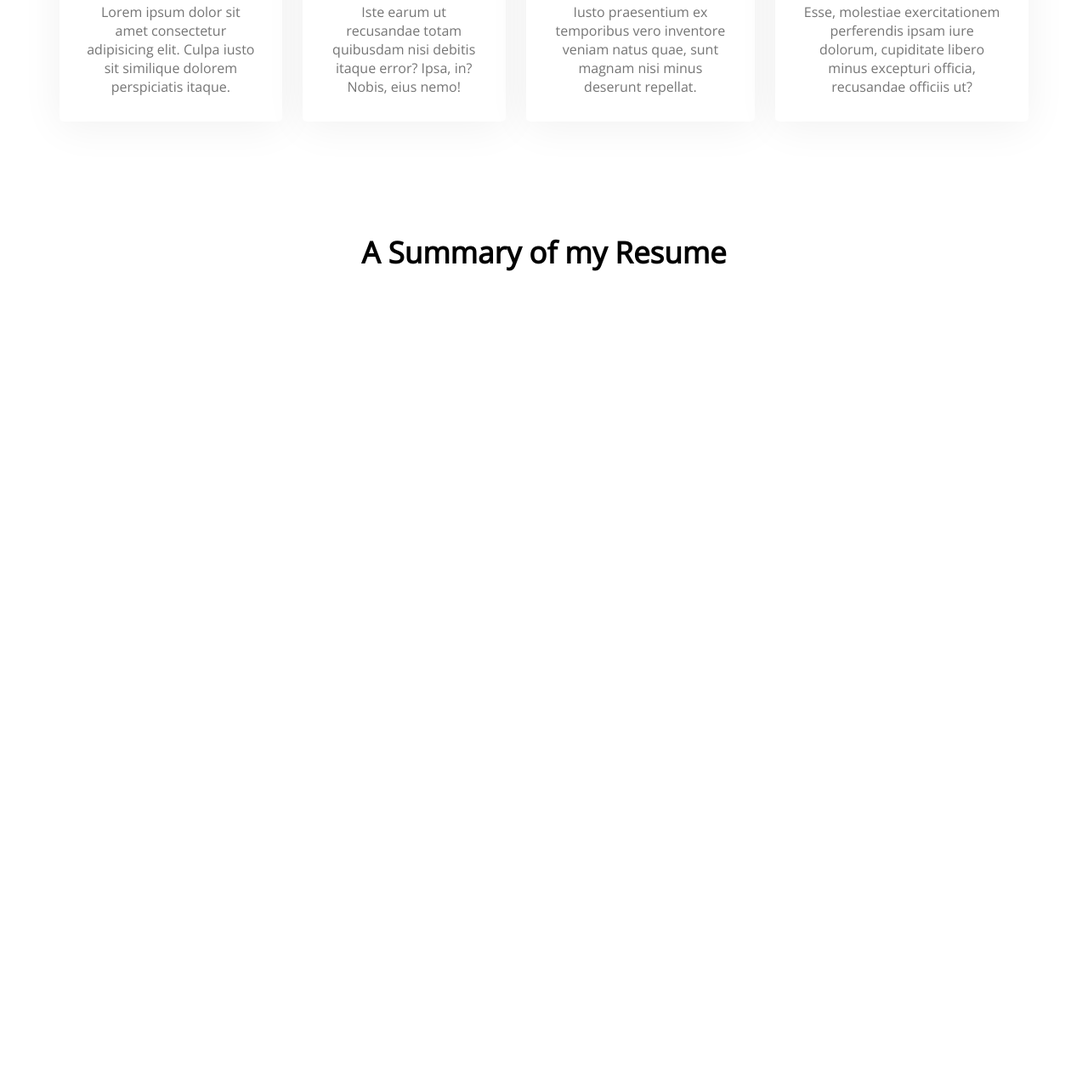
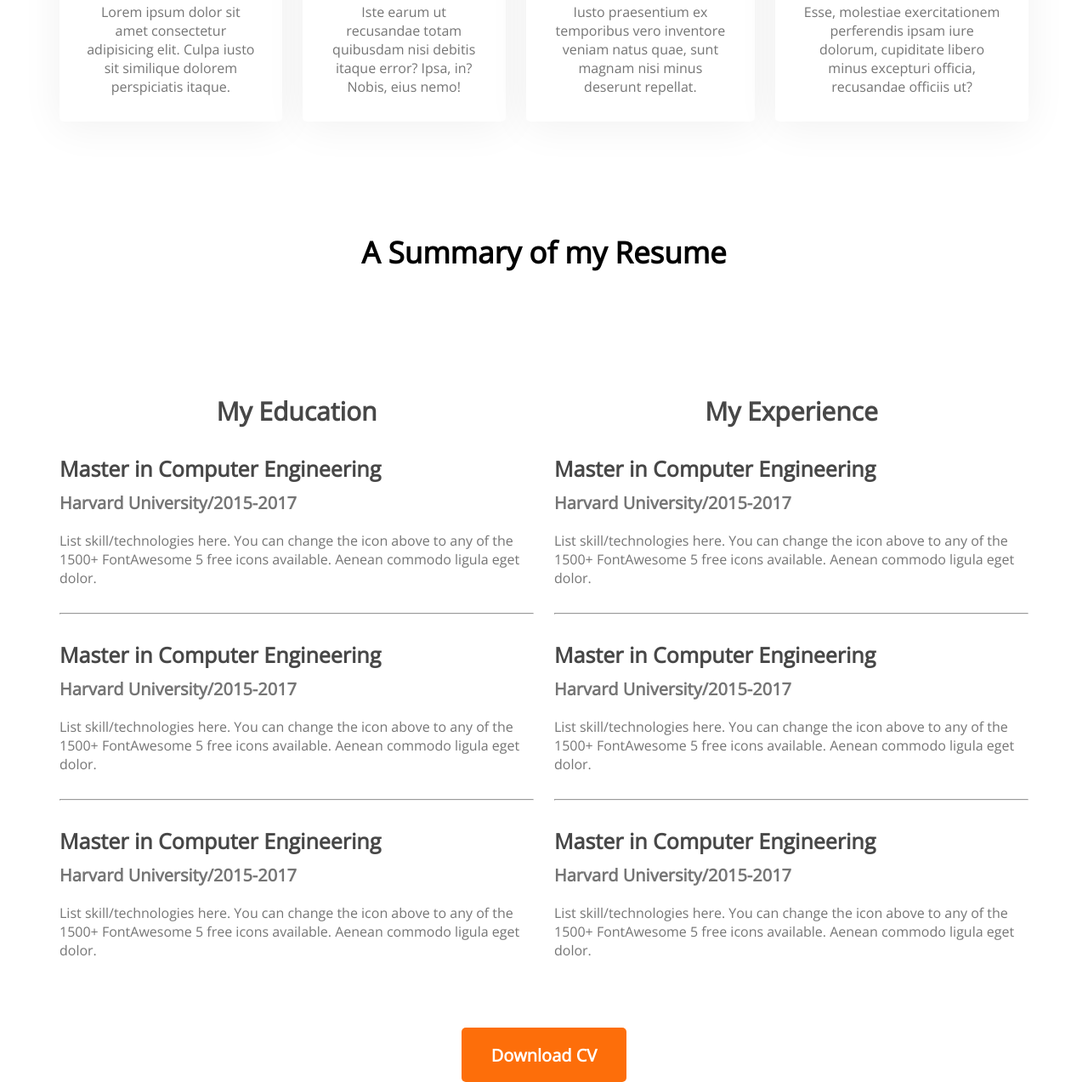
Before and after one commit to shahriarbd10/shahriar-portfolio, a plain HTML site: page index.html in a window 1280 px wide. Shown: the part 1846-3119 px from the top of the page at 85% size. Before the commit the page ends 2196 px from the top, so only its background shows below. Drawn offline with nearby package versions, Linux system fonts and the light colour scheme.

Commit message:
updated resume

```diff
--- a/index.html
+++ b/index.html
@@ -93,6 +93,62 @@
         <!-- resume section -->
         <section class="resume">
             <h3 class="section-title">A Summary of my  Resume</h3>
+
+            <div class="resume-content">
+                <div>
+                    <h3 class="resume-title">My Education</h3>
+                    <div class="resume-item">
+                        <h4 class="title">Master in Computer Engineering</h4>
+                        <h5 class="sub-title">Harvard University/2015-2017</h5>
+                        <p class="description">List skill/technologies here. You can change the icon above
+                            to any of the 1500+ FontAwesome 5 free icons available. Aenean commodo ligula eget dolor.</p>
+                    </div>
+                    <hr>
+                    <div class="resume-item">
+                        <h4 class="title">Master in Computer Engineering</h4>
+                        <h5 class="sub-title">Harvard University/2015-2017</h5>
+                        <p class="description">List skill/technologies here. You can change the icon above
+                            to any of the 1500+ FontAwesome 5 free icons available. Aenean commodo ligula eget dolor.</p>
+                    </div>
+                    <hr>
+                    <div class="resume-item">
+                        <h4 class="title">Master in Computer Engineering</h4>
+                        <h5 class="sub-title">Harvard University/2015-2017</h5>
+                        <p class="description">List skill/technologies here. You can change the icon above
+                            to any of the 1500+ FontAwesome 5 free icons available. Aenean commodo ligula eget dolor.</p>
+                    </div>
+
+                    </div>
+                    <div>
+                        <h3 class="resume-title">My Experience</h3>
+                        <div class="resume-item">
+                            <h4 class="title">Master in Computer Engineering</h4>
+                            <h5 class="sub-title">Harvard University/2015-2017</h5>
+                            <p class="description">List skill/technologies here. You can change the icon above
+                                to any of the 1500+ FontAwesome 5 free icons available. Aenean commodo ligula eget dolor.</p>
+                        </div>
+                        <hr>
+                        <div class="resume-item">
+                            <h4 class="title">Master in Computer Engineering</h4>
+                            <h5 class="sub-title">Harvard University/2015-2017</h5>
+                            <p class="description">List skill/technologies here. You can change the icon above
+                                to any of the 1500+ FontAwesome 5 free icons available. Aenean commodo ligula eget dolor.</p>
+                        </div>
+                        <hr>
+                        <div class="resume-item">
+                            <h4 class="title">Master in Computer Engineering</h4>
+                            <h5 class="sub-title">Harvard University/2015-2017</h5>
+                            <p class="description">List skill/technologies here. You can change the icon above
+                                to any of the 1500+ FontAwesome 5 free icons available. Aenean commodo ligula eget dolor.</p>
+                        </div>
+
+                    </div>
+
+                </div>
+            </div>
+            <div class="resume-button">
+                <button class="btn-primary">Download CV</button>
+            </div>
         </section>
     </main>
 
--- a/styles/portfolio.css
+++ b/styles/portfolio.css
@@ -175,3 +175,46 @@ padding: 30px;
     font-size: 16px;
     color: #757575;
 }
+
+/* Resume styles */
+
+.resume-title{
+    margin-top: 113px;
+    text-align: center;
+    font-size: 30px;
+    font-weight: 700;
+    color: #474747;
+}
+
+.resume-content{
+    display: flex;
+    gap: 24px;
+}
+
+.resume .title{
+    color: #474747;
+    font-size: 25px;
+    font-weight: 700;
+    margin-bottom: 10px;
+}
+.resume .sub-title{
+    font-size: 20px;
+    font-weight: 600;
+    color: #757575;
+    margin-bottom: 20px;
+
+}
+.resume .description{
+    color: #757575;
+    font-size: 16px;
+}
+
+.resume-item{
+    margin-top: 30px;
+    margin-bottom: 30px;
+}
+
+.resume-button{
+    margin-top:50px;
+    text-align: center;
+}
```
